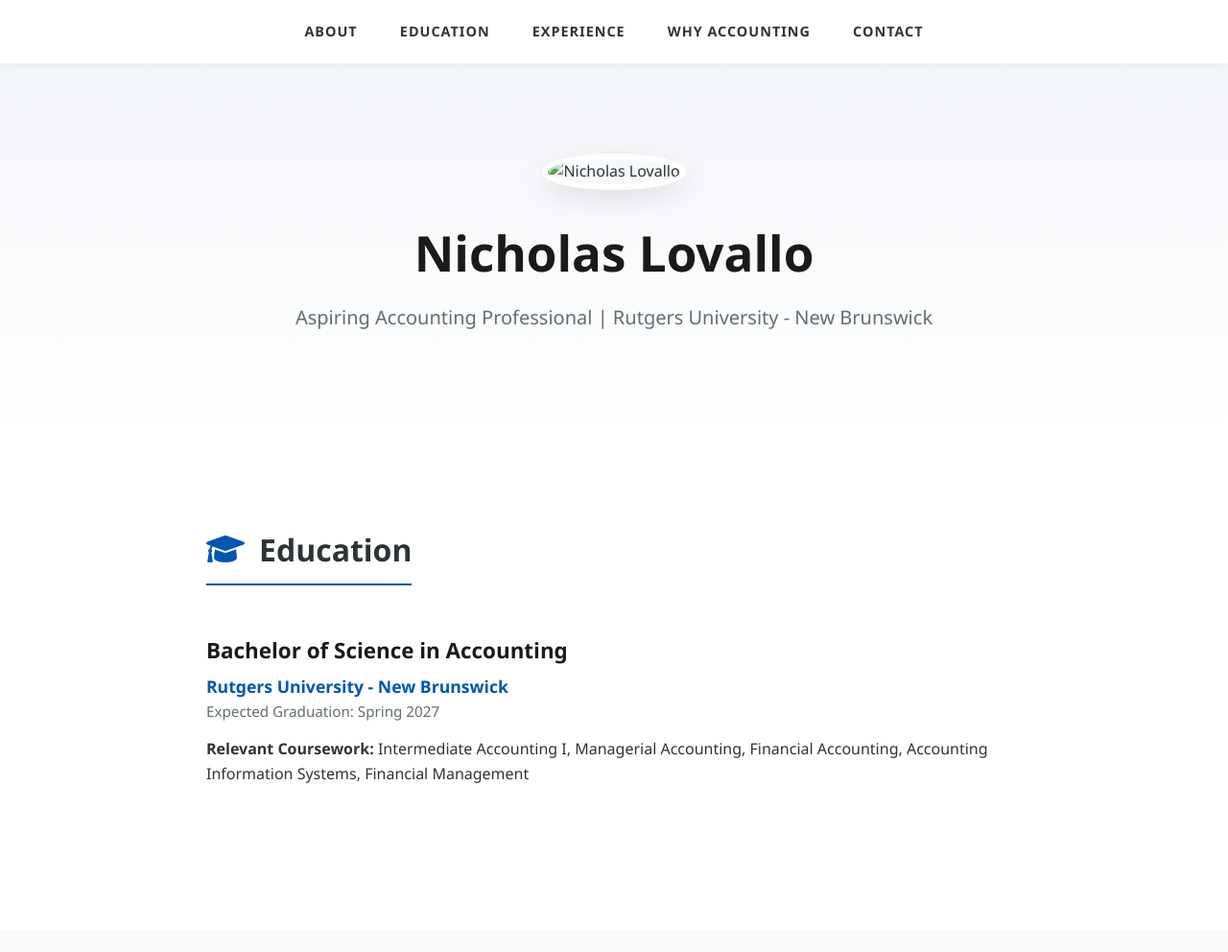
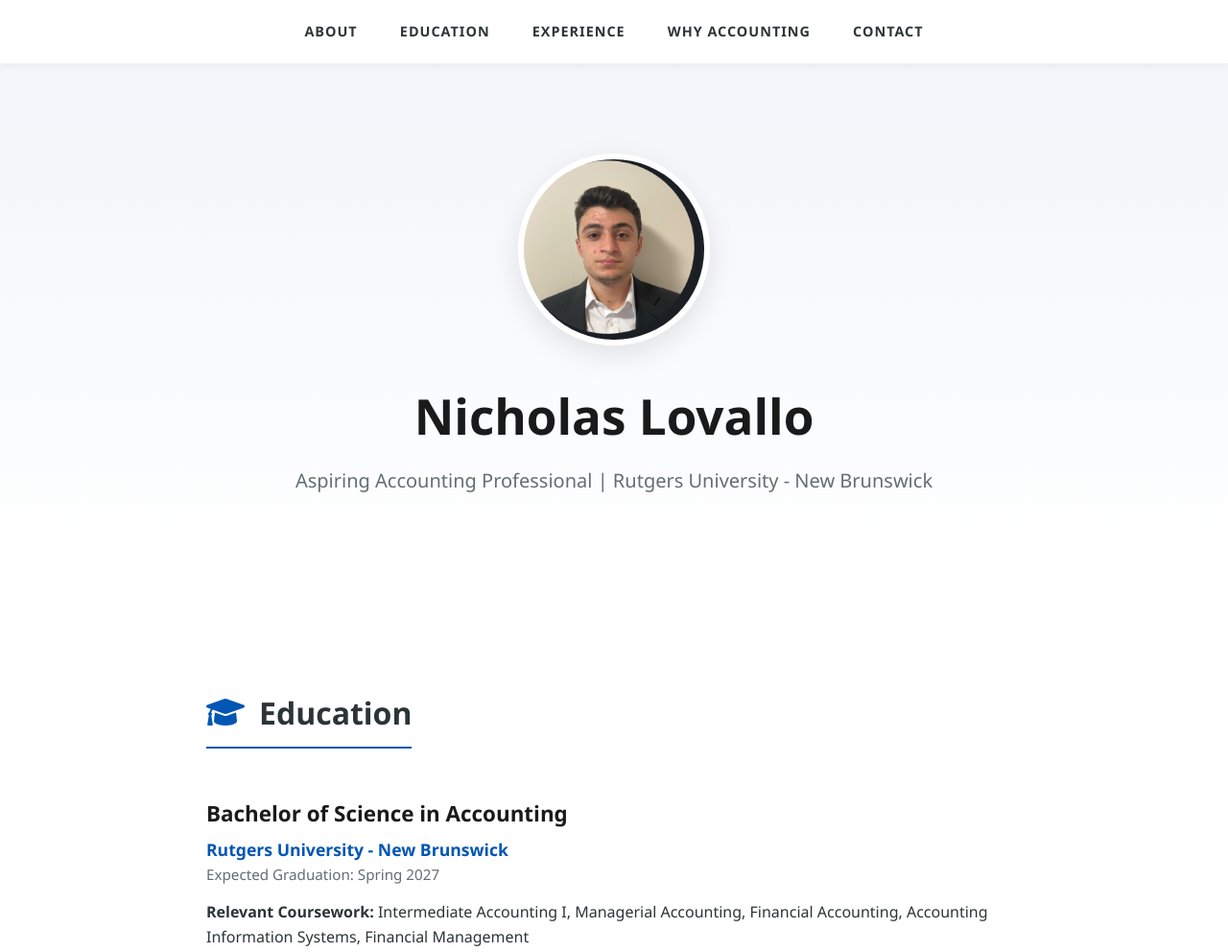
Before and after one commit to NicholasLovallo/NicholasLovallo.github.io, a plain HTML site: page index.html in a window 1280 px wide. Shown: the top 992 px of the page at 96% size. Drawn offline with Linux system fonts and the light colour scheme.

Commit message:
Update index.html

```diff
--- a/index.html
+++ b/index.html
@@ -223,7 +223,7 @@
     </nav>
 
     <header class="hero" id="about">
-        <img src="assets/profile.png" alt="Nicholas Lovallo" class="profile-pic">
+        <img src="Assets/ProfilePic.png" alt="Nicholas Lovallo" class="profile-pic">
         <h1>Nicholas Lovallo</h1>
         <p>Aspiring Accounting Professional | Rutgers University - New Brunswick</p>
     </header>
```
